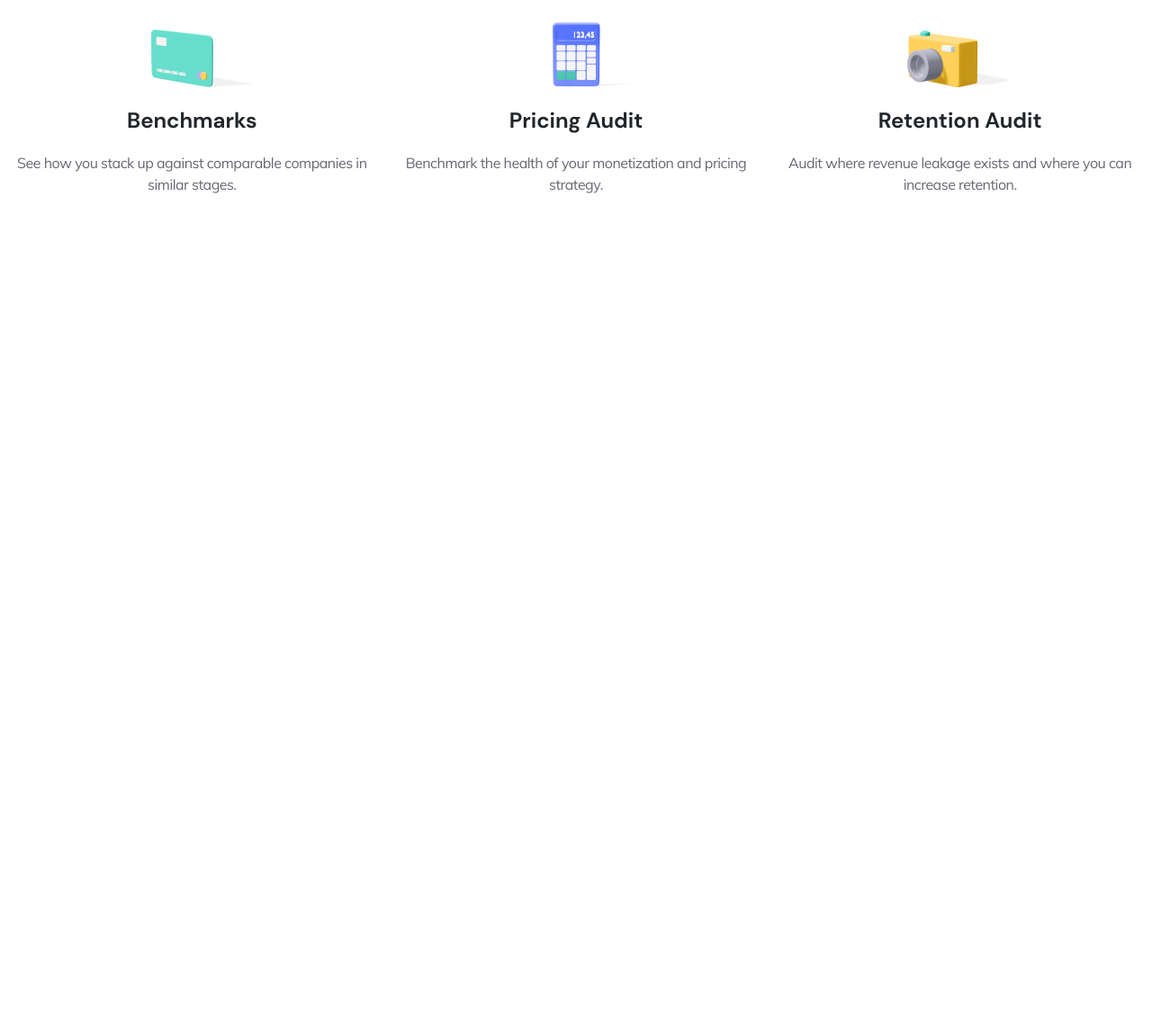
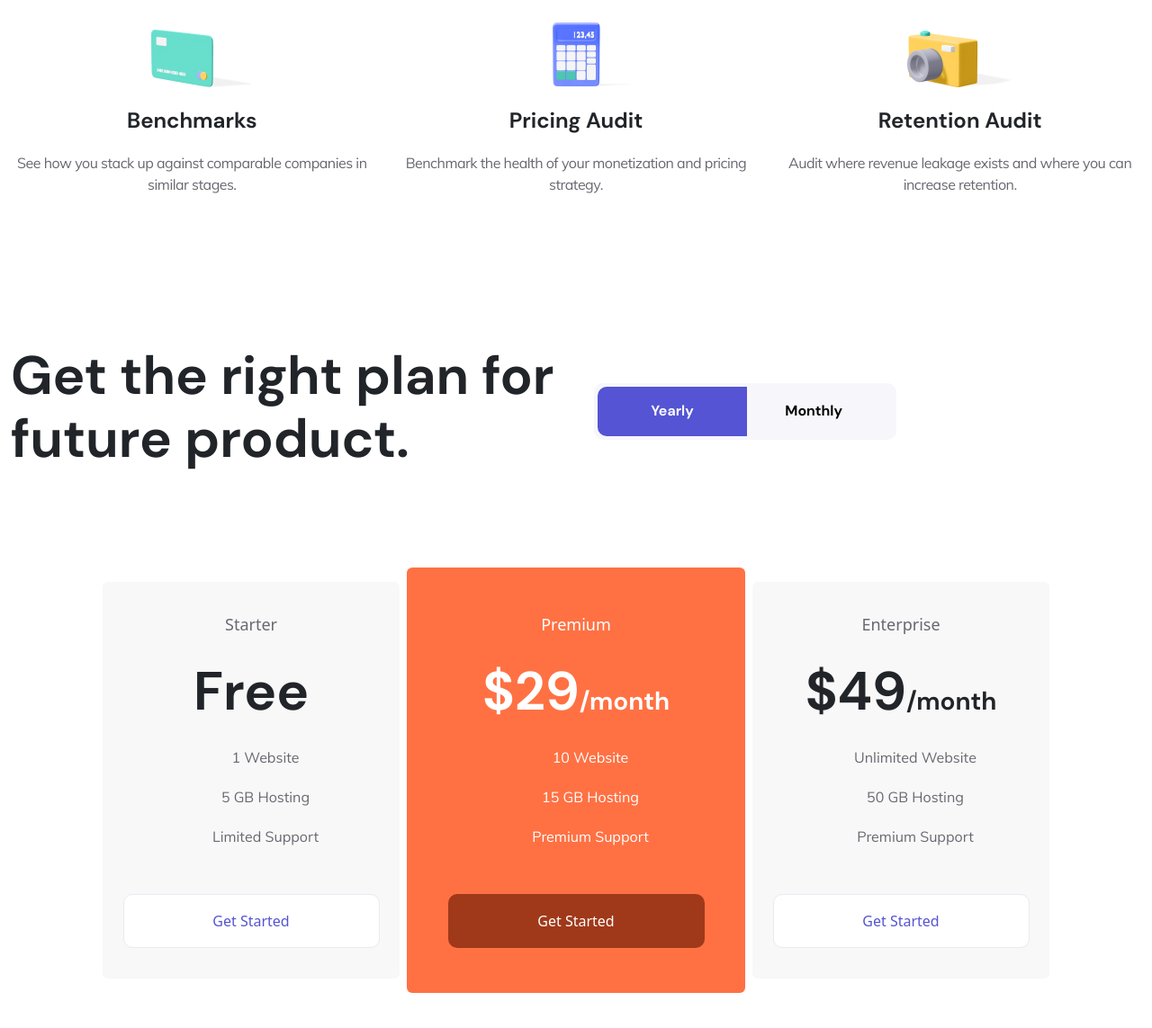
Before and after one commit to BudakovDmitry/forforce-test, a website built with webpack: page src/index.html in a window 1280 px wide. Shown: the part 2688-3831 px from the top of the page at 90% size. Before the commit the page ends 3071 px from the top, so only its background shows below. Built offline with nearby package versions, Linux system fonts and the light colour scheme.

Commit message:
Add UI prices

```diff
--- a/src/index.html
+++ b/src/index.html
@@ -256,6 +256,51 @@
         </div>
       </div>
     </section>
+    <section class="prices">
+      <div class="container-xxl prices__container">
+        <div class="row prices__header">
+          <h2 class="prices__title col-sm-6">
+            Get the right plan for future product.
+          </h2>
+          <label class="prices__switch switch col-sm-5">
+            <input class="switch__input" type="checkbox" />
+            <span class="switch__slider"></span>
+          </label>
+        </div>
+        <div class="row cards align-items-center justify-content-center gap-2">
+          <div class="card col-12 col-xl-3 text-center">
+            <p class="card__title">Starter</p>
+            <h2 class="card__price">Free</h2>
+            <ul class="card__list">
+              <li class="list__item">1 Website</li>
+              <li class="list__item">5 GB Hosting</li>
+              <li class="list__item">Limited Support</li>
+            </ul>
+            <button class="card__button">Get Started</button>
+          </div>
+          <div class="card active col-12 col-xl-3 text-center">
+            <p class="card__title">Premium</p>
+            <h2 class="card__price">$29<span>/month</span></h2>
+            <ul class="card__list">
+              <li class="list__item">10 Website</li>
+              <li class="list__item">15 GB Hosting</li>
+              <li class="list__item">Premium Support</li>
+            </ul>
+            <button class="card__button">Get Started</button>
+          </div>
+          <div class="card col-12 col-xl-3 text-center">
+            <p class="card__title">Enterprise</p>
+            <h2 class="card__price">$49<span>/month</span></h2>
+            <ul class="card__list">
+              <li class="list__item">Unlimited Website</li>
+              <li class="list__item">50 GB Hosting</li>
+              <li class="list__item">Premium Support</li>
+            </ul>
+            <button class="card__button">Get Started</button>
+          </div>
+        </div>
+      </div>
+    </section>
     <script src="./index.js"></script>
   </body>
 </html>
--- a/src/styles.scss
+++ b/src/styles.scss
@@ -7,6 +7,7 @@
 @import 'styles/form';
 @import 'styles/statistic';
 @import 'styles/audits';
+@import 'styles/prices';
 
 .button {
   max-width: 211px;
--- /dev/null
+++ b/src/styles/_prices.scss
@@ -0,0 +1,167 @@
+.prices {
+    &__container {
+    }
+
+    &__header {
+        align-items: center;
+        margin-bottom: 100px;
+    }
+
+    &__title {
+        font-size: 60px;
+        font-family: 'DM Sans', serif;
+        font-weight: bold;
+        line-height: 70px;
+    }
+}
+
+.switch {
+    margin: 20px;
+    position: relative;
+    display: inline-block;
+    width: 336px;
+    height: 63px;
+    &__input {
+        opacity: 0;
+        width: 0;
+        height: 0;
+
+    }
+
+    &__slider {
+        position: absolute;
+        cursor: pointer;
+        top: 0;
+        left: 0;
+        right: 0;
+        bottom: 0;
+        background-color: rgba(247, 247, 251, 1);
+        border-radius: 10px;
+        -webkit-transition: .4s;
+        transition: .4s;
+        &::before {
+            position: absolute;
+            content: "Yearly";
+            font-family: 'DM Sans', serif;
+            font-weight: bold;
+            display: flex;
+            align-items: center;
+            justify-content: center;
+            color: $white-color;
+            height: 55px;
+            width: 166px;
+            border-radius: 10px 0px 0px 10px;
+            left: 4px;
+            bottom: 4px;
+            background-color: $main-violet-color;
+            -webkit-transition: .4s;
+            transition: .4s;
+            z-index: 1;
+        }
+        &::after {
+            content: "Monthly";
+            font-family: 'DM Sans', serif;
+            font-weight: bold;
+            color: #000000;
+            position: absolute;
+            right: 60px;
+            top: 50%;
+            transform: translate(0, -50%);
+            z-index: 0;
+            transition: 0.2s;
+        }
+    }
+}
+
+input:focus + .switch__slider{
+    box-shadow: 0 0 1px #2196F3;
+}
+
+input:checked + .switch__slider:before {
+    -webkit-transform: translateX(162px);
+    -ms-transform: translateX(162px);
+    transform: translateX(162px);
+    border-radius: 0px 10px 10px 0px;
+    content: "Monthly";
+}
+
+input:checked + .switch__slider:after {
+    content: "Yearly";
+    left: 60px;
+}
+
+
+.cards {
+    margin-bottom: 100px;
+}
+
+.card {
+    height: 441px;
+    width: 330px;
+    background-color: #F8F8F8;
+    border: none;
+    padding: 34px 0;
+    &__title {
+        font-size: 18px;
+        color: $grey-color;
+        margin-bottom: 25px;
+    }
+
+    &__price {
+        font-size: 60px;
+        font-family: 'DM Sans', serif;
+        font-weight: bold;
+        margin-bottom: 25px;
+        span {
+            font-size: 28px;
+        }
+    }
+
+    &__list {
+        color: $grey-color;
+        font-family: 'Mulish', serif;
+        margin-bottom: auto;
+    }
+
+    &__button {
+        width: 285px;
+        height: 60px;
+        color: $main-violet-color;
+        background-color: $white-color;
+        border-radius: 10px;
+        display: block;
+        margin: 0 auto;
+        border: 1px solid #EAE9F2;
+        cursor: pointer;
+    }
+}
+
+.list {
+    &__item {
+        list-style: none;
+        margin-bottom: 20px;
+    }
+}
+
+.card.active {
+    height: 473px;
+    width: 376px;
+    background-color: #FF7143;
+    color: $white-color;
+    padding: 50px 0;
+    .card {
+        &__title {
+            color: $white-color;
+        }
+
+        &__list {
+            color: $white-color;
+        }
+
+        &__button {
+            background-color: #9F3919;
+            color: $white-color;
+            border: none;
+        }
+    }
+}
```
